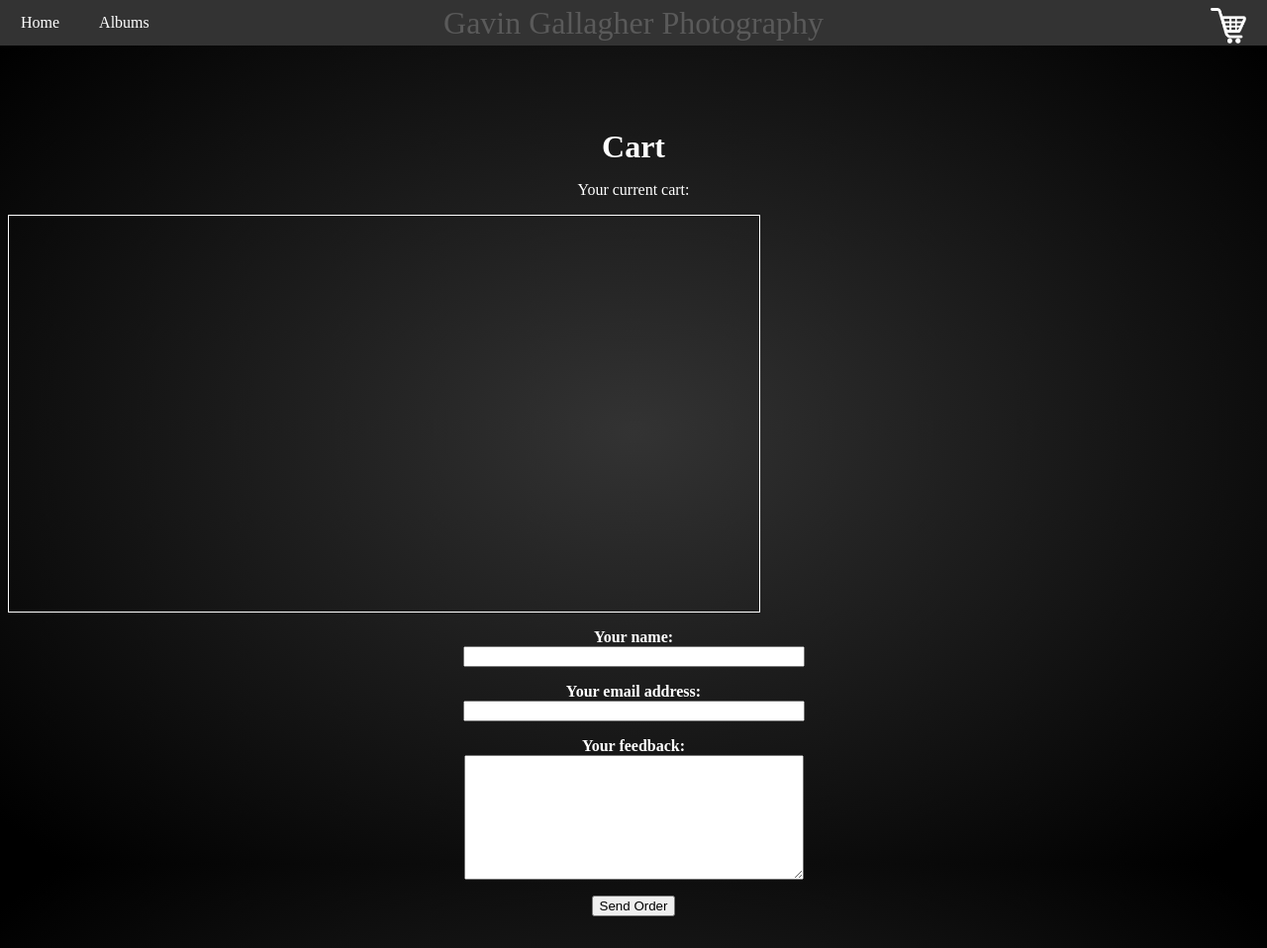
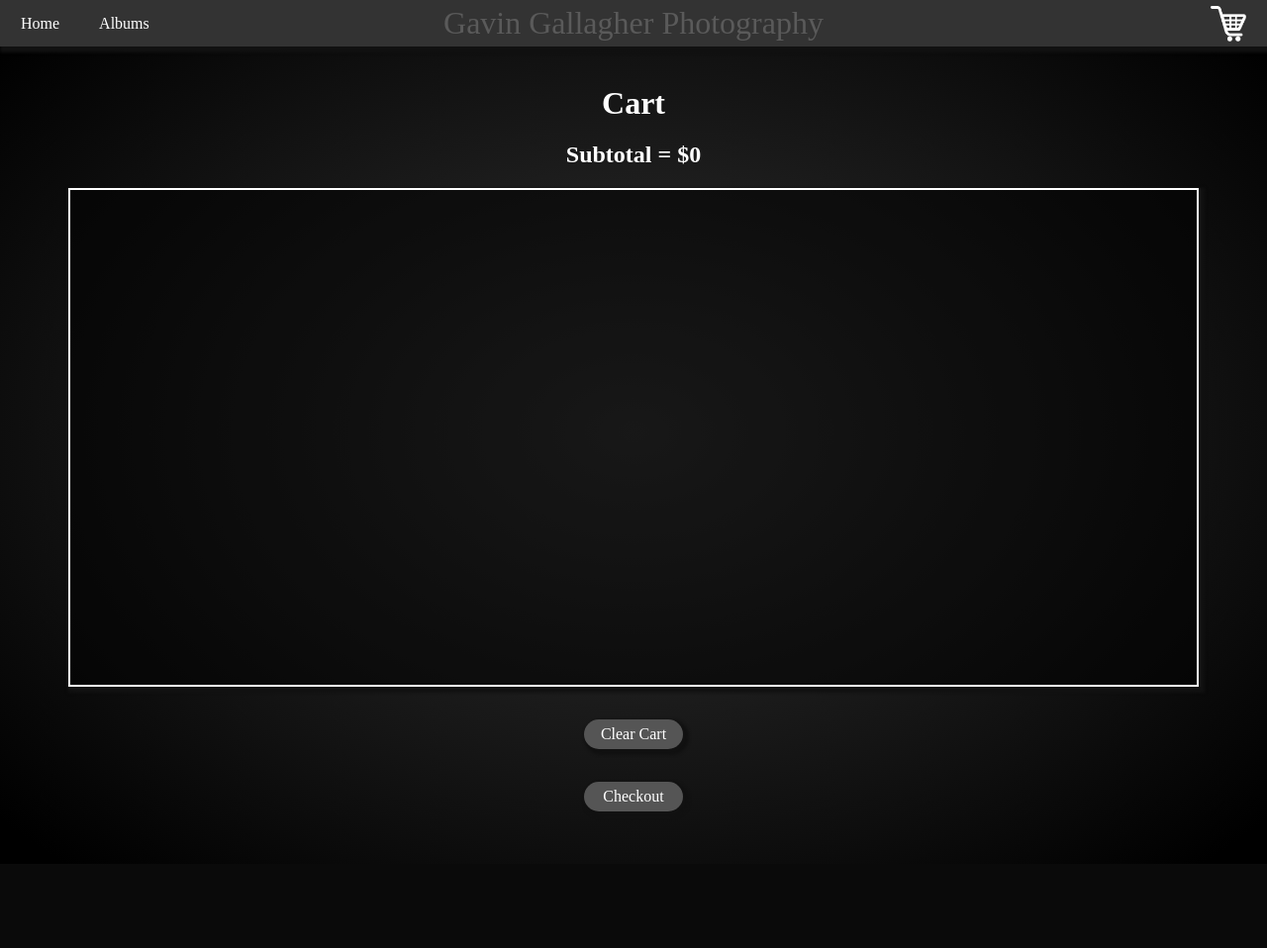
Before and after one commit to gmayer12/CEET-353-Project, a PHP site: page /cart.php in a window 1280 px wide. Shown: the whole page at 99% size. After the commit the page ends 820 px from the top, so only its background shows below. Run offline with PHP 8.4, Linux system fonts and the light colour scheme.

Commit message:
Cart functionality complete. The user can remove items from the cart by clicking on them. Additionally, users can clear the entire cart by using the clear cart button. This is implemented via cookies, javascript, and php. Added 2 more files. scrpits.js to keep all the functions used, and checkout.php where I moved the feedback. This new file should be where the transaction is completed.

```diff
--- a/cart.php
+++ b/cart.php
@@ -1,6 +1,7 @@
-<DOCTYPE html>
+<!DOCTYPE html>
 <head>
     <link rel="stylesheet" type="text/css" href="styles.css">
+    <script src="scripts.js"></script>
 </head>
 <?php
 require 'header.html'; // Include the header
@@ -11,36 +12,42 @@ require 'header.html'; // Include the header
 <body id="cart">
 <div id="content">
     <h1>Cart</h1>
-    <div class="cart">
+    <div id="subtotal">
+        <script>document.getElementById("subtotal").innerHTML = "<h2>Subtotal = $" + (getPrice() * getNumberItemsInCart()) + "</h2>"</script>
+    </div>
+    <div class="scrollable-container" id="scroll_container">
+        <?php
+            if(isset($_COOKIE['cartItems'])) {
+                try {
+                    // Get the cookie
+                    $cookieValue = $_COOKIE['cartItems'];
 
-        <p>Your current cart:</p>
+                    // Read the cookie into an array
+                    $myArray = json_decode($cookieValue, true);
 
-        <div class="scrollable-container" id="scroll_container">
-            <script>
-                var element = document.getElementById("scroll_container");
-                var storedImages = JSON.parse(sessionStorage.getItem("images")) || [];
-                for(var image of storedImages) {
-                    element.innerHTML += ' <div class="imageContainer"> <img class="albumCover" src="' + image + '" width="25%" alt="Image"> </div> '
+                    foreach($myArray as $image) {
+                        echo ' <div class="imageContainer"> <img class="albumCover" src="' . $image . '" width="25%" alt="Image" onclick="removeFromCart(\'' . $image . '\')"> </div> ';
+                    }
                 }
-            </script>
-        </div>
+                catch(error) {
+                    echo "Error while loading cart";
+                }
+
+            }
+            else {
+                //echo "Cart is empty";
+            }
 
 
-        <div class="cart" id="cart_feedback">
-            <form action="processorder.php" method="post">
-                <p><strong>Your name:</strong><br/>
-                <input type="text" name="name" size="40" /></p>
-
-                <p><strong>Your email address:</strong><br/>
-                <input type="text" name="email" size="40" /></p>
-
-                <p><strong>Your feedback:</strong><br/>
-                <textarea name="feedback" rows="8" cols="40">
-                </textarea></p>
-
-                <p><input type="submit" value="Send Order" /></p>
-            </form>
-        </div>
+        ?>
+    </div>
+    <br>
+    <div class="pageButton" onclick="clearCart()">
+        <span class="pageButtonText">Clear Cart</span>
+    </div>
+    <br>
+    <div class="pageButton" onclick="window.location.href='checkout.php'">
+        <span class="pageButtonText">Checkout</span>
     </div>
 </div>
 </body>
--- a/header.html
+++ b/header.html
@@ -25,6 +25,7 @@
                 right: 0;
                 z-index: 999;
                 white-space: nowrap;
+                box-shadow: 3px 3px 3px 3px #111;
             }
 
             header a {
--- /dev/null
+++ b/scripts.js
@@ -0,0 +1,72 @@
+const price = 4.99;
+
+function getPrice() {
+    return price;
+}
+
+function getCookie(name) {
+    const cookies = document.cookie.split('; ');
+    for (const cookie of cookies) {
+        const [cookieName, cookieValue] = cookie.split('=');
+        if (cookieName === name) {
+            return cookieValue;
+        }
+    }
+    return null;
+}
+
+// Function to set a cookie
+function setCookie(name, value, daysToExpire) {
+        const expirationDate = new Date();
+        expirationDate.setDate(expirationDate.getDate() + daysToExpire);
+
+        const cookieString = `${name}=${value}; expires=${expirationDate.toUTCString()}; path=/`;
+        document.cookie = cookieString;
+    }
+
+function removeFromCart(image) {
+    const cartItemsString = getCookie('cartItems');
+
+    // Parse the JSON string or initialize an empty array if the cookie is empty
+    const cartItems = cartItemsString ? JSON.parse(cartItemsString) : [];
+
+    for(var i = 0; i < cartItems.length; i++) {
+        if(cartItems[i] === image) {
+            cartItems.splice(i, 1);
+            // Stringify the array and save it back to the "cartItems" cookie
+            setCookie('cartItems', JSON.stringify(cartItems), 7); // Set to expire in 7 days
+            window.alert("Item removed from cart");
+            location.reload();
+            break;
+        }
+    }
+}
+
+// Function to add an item to the cart
+function addToCart(item) {
+    // Retrieve the current cart items from the cookie
+    const cartItemsString = getCookie('cartItems');
+
+    // Parse the JSON string or initialize an empty array if the cookie is empty
+    const cartItems = cartItemsString ? JSON.parse(cartItemsString) : [];
+
+    // Add the new item to the array
+    cartItems.push(item);
+
+    // Stringify the array and save it back to the "cartItems" cookie
+    setCookie('cartItems', JSON.stringify(cartItems), 7); // Set to expire in 7 days
+
+    window.alert("Item added to cart");
+}
+
+function clearCart() {
+        document.cookie = `${"cartItems"}=; expires=Thu, 01 Jan 1970 00:00:00 UTC; path=/;`;
+        window.alert("Cart has been cleared");
+        location.reload();
+}
+
+function getNumberItemsInCart() {
+    const cartItemsString = getCookie('cartItems');
+    const cartItems = cartItemsString ? JSON.parse(cartItemsString) : [];
+    return cartItems.length;
+}
--- a/styles.css
+++ b/styles.css
@@ -12,7 +12,13 @@
     justify-content: center;
 }
 
-#cart_feedback {
+#checkout {
+    text-align: center;
+    align-items: center;
+    justify-content: center;
+}
+
+#checkout_feedback {
     text-align: center;
     margin-bottom: 0px;
     margin-top: 65px;
@@ -22,10 +28,30 @@
     justify-content: center;
 }
 
+.pageButton {
+    width: 100px;
+    height: 30px;
+    background-color: #555;
+    display: flex;
+    margin: auto;
+    margin-top: 15px;
+    user-select: none;
+    align-items: center;
+    justify-content: center;
+    border-radius: 15px;
+    box-shadow: 3px 3px 3px 3px #111;
+    cursor: pointer;
+}
+
+.pageButton:hover {
+    background-color: #444;
+    border-radius: 15px;
+    transition: background-color 0.2s;
+}
+
 h1 {
     text-align: center;
     margin-bottom: 0px;
-    margin-top: 65px;
 }
 
 .albumCover {
@@ -82,8 +108,11 @@ h1 {
 }
 
 .scrollable-container {
-    height: 400px; /* Adjust the height as needed */
-    width: 60%;
+    background-color: #00000088;
+    height: 500px; /* Adjust the height as needed */
+    width: 90%;
     overflow: auto;
-    border: 1px solid #ffffff; /* Optional: Add a border for better visibility */
-  }
+    border: 2px solid #ffffff;
+    margin: auto;
+    box-shadow: 3px 3px 3px 3px #111;
+}
```
Also changed, not shown: checkout.php (added, +28 -0 lines), viewAlbum.php (+1 -15 lines).
